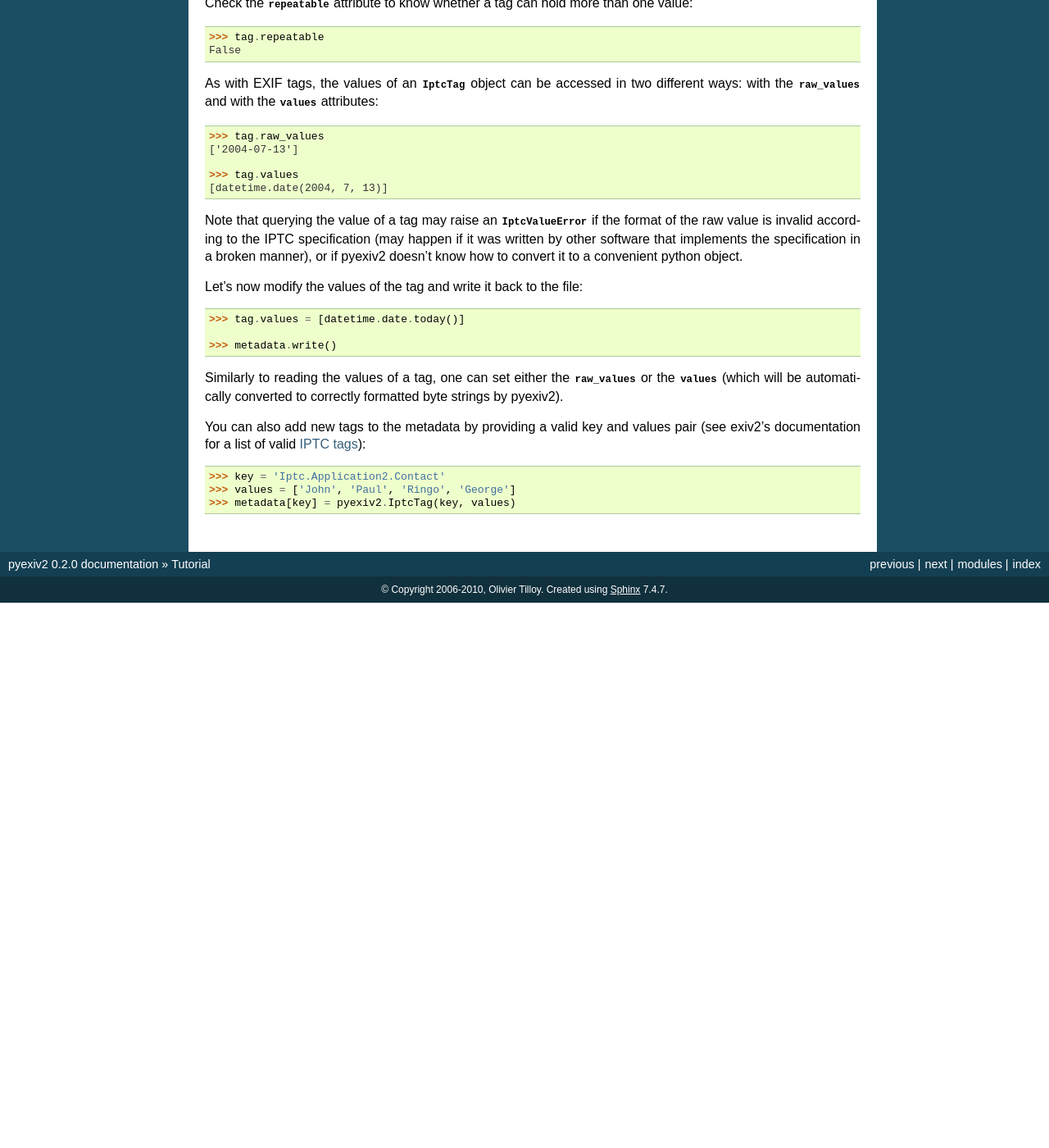
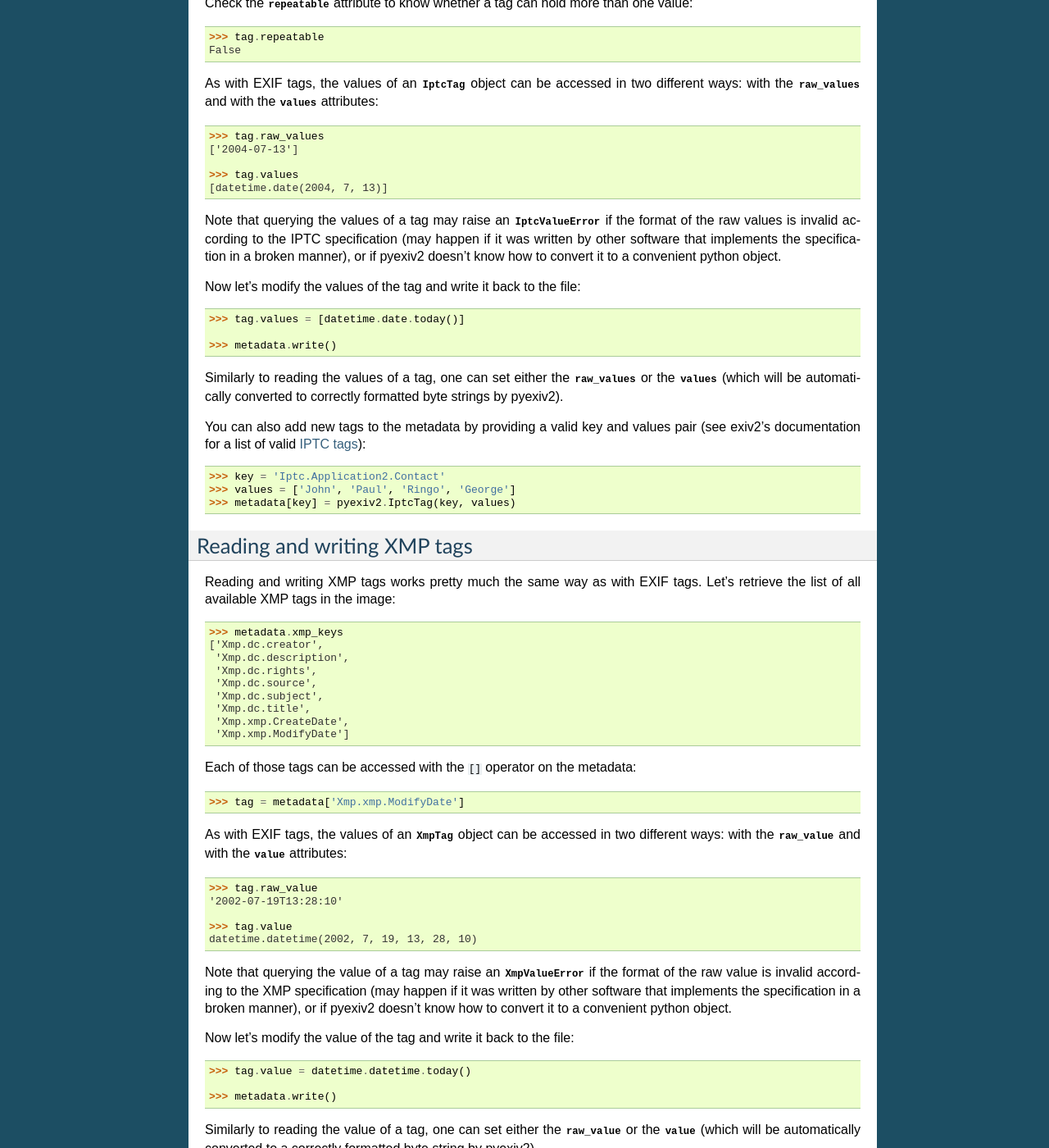
Before and after one commit to jwilk-mirrors/pyexiv2, a Sphinx documentation site: the page built from doc/tutorial.rst, in a window 1280 px wide and 1400 px high, scrolled down 2006 px. Shown: the whole window at 82% size. Built offline with Sphinx 7.4.7, drawn with Linux system fonts in a browser that asks for light colours; before the commit the page ends 2741 px from its top, so only the background shows below that; some of the changed text lies outside the part shown.

Commit message:
Tutorial: reading and writing XMP tags.

```diff
--- a/doc/tutorial.rst
+++ b/doc/tutorial.rst
@@ -68,7 +68,7 @@ formatting::
   >>> tag.value.strftime('%A %d %B %Y, %H:%M:%S')
   'Tuesday 13 July 2004, 21:23:44'
 
-Let's now modify the value of the tag and write it back to the file::
+Now let's modify the value of the tag and write it back to the file::
 
   >>> import datetime
   >>> tag.value = datetime.datetime.today()
@@ -131,13 +131,13 @@ attributes::
   >>> tag.values
   [datetime.date(2004, 7, 13)]
 
-Note that querying the value of a tag may raise an :exc:`IptcValueError` if the
-format of the raw value is invalid according to the IPTC specification (may
+Note that querying the values of a tag may raise an :exc:`IptcValueError` if the
+format of the raw values is invalid according to the IPTC specification (may
 happen if it was written by other software that implements the specification in
 a broken manner), or if pyexiv2 doesn't know how to convert it to a convenient
 python object.
 
-Let's now modify the values of the tag and write it back to the file::
+Now let's modify the values of the tag and write it back to the file::
 
   >>> tag.values = [datetime.date.today()]
 
@@ -154,3 +154,57 @@ pair (see exiv2's documentation for a list of valid
   >>> key = 'Iptc.Application2.Contact'
   >>> values = ['John', 'Paul', 'Ringo', 'George']
   >>> metadata[key] = pyexiv2.IptcTag(key, values)
+
+Reading and writing XMP tags
+############################
+
+Reading and writing XMP tags works pretty much the same way as with EXIF tags.
+Let's retrieve the list of all available XMP tags in the image::
+
+  >>> metadata.xmp_keys
+  ['Xmp.dc.creator',
+   'Xmp.dc.description',
+   'Xmp.dc.rights',
+   'Xmp.dc.source',
+   'Xmp.dc.subject',
+   'Xmp.dc.title',
+   'Xmp.xmp.CreateDate',
+   'Xmp.xmp.ModifyDate']
+
+Each of those tags can be accessed with the ``[]`` operator on the metadata::
+
+  >>> tag = metadata['Xmp.xmp.ModifyDate']
+
+As with EXIF tags, the values of an :class:`XmpTag` object can be accessed in
+two different ways: with the :attr:`raw_value` and with the :attr:`value`
+attributes::
+
+  >>> tag.raw_value
+  '2002-07-19T13:28:10'
+
+  >>> tag.value
+  datetime.datetime(2002, 7, 19, 13, 28, 10)
+
+Note that querying the value of a tag may raise an :exc:`XmpValueError` if the
+format of the raw value is invalid according to the XMP specification (may
+happen if it was written by other software that implements the specification in
+a broken manner), or if pyexiv2 doesn't know how to convert it to a convenient
+python object.
+
+Now let's modify the value of the tag and write it back to the file::
+
+  >>> tag.value = datetime.datetime.today()
+
+  >>> metadata.write()
+
+Similarly to reading the value of a tag, one can set either the
+:attr:`raw_value` or the :attr:`value` (which will be automatically converted to
+a correctly formatted byte string by pyexiv2).
+
+You can also add new tags to the metadata by providing a valid key and value
+pair (see exiv2's documentation for a list of valid
+`XMP tags <http://exiv2.org/tags-xmp-dc.html>`_)::
+
+  >>> key = 'Xmp.xmp.Label'
+  >>> value = 'A beautiful picture.'
+  >>> metadata[key] = pyexiv2.XmpTag(key, value)
```
